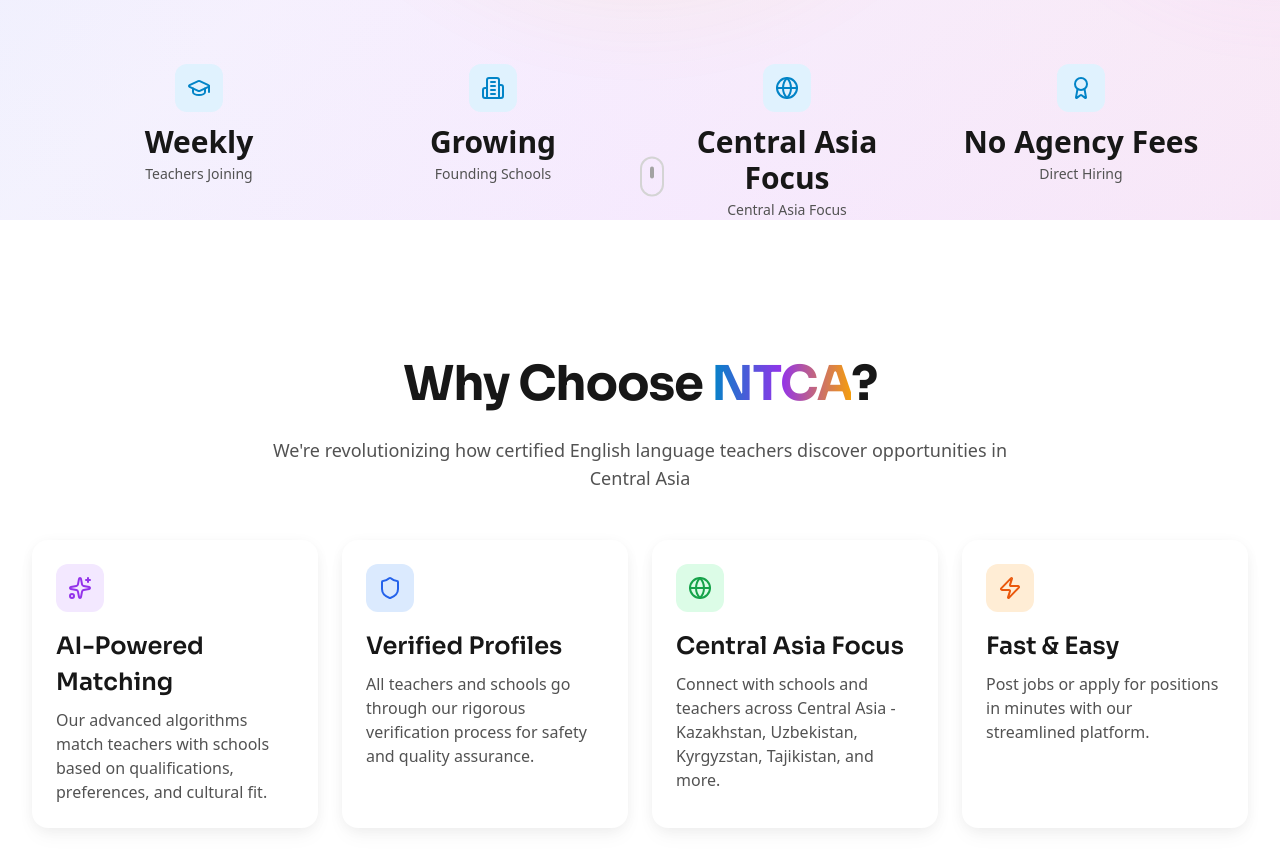
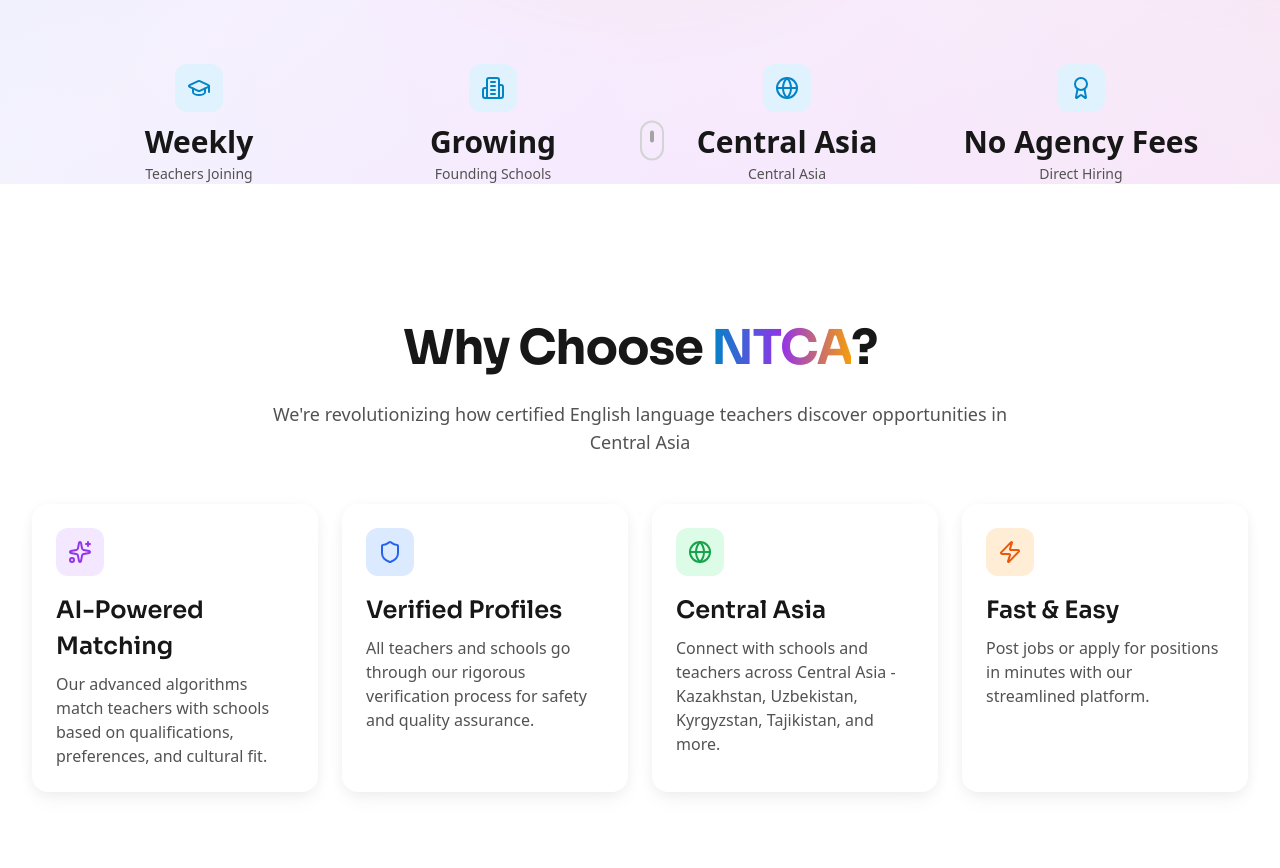
Before and after one commit to GeorgePierce1984/ntca, a React (Vite) app: page / in a window 1280 px wide. Shown: the part 840-1708 px from the top of the page. Built offline with nearby package versions, Linux system fonts and the light colour scheme.

Commit message:
Homepage: rename 'Central Asia Focus' to 'Central Asia'

```diff
--- a/src/components/sections/Hero.tsx
+++ b/src/components/sections/Hero.tsx
@@ -20,7 +20,7 @@ import { CENTRAL_ASIA_COUNTRIES } from "@/constants/options";
 const stats = [
   { label: "Teachers Joining", value: "Weekly", icon: GraduationCap },
   { label: "Founding Schools", value: "Growing", icon: Building2 },
-  { label: "Central Asia Focus", value: "Central Asia Focus", icon: Globe },
+  { label: "Central Asia", value: "Central Asia", icon: Globe },
   { label: "Direct Hiring", value: "No Agency Fees", icon: Award },
 ];
 
--- a/src/pages/HomePage.tsx
+++ b/src/pages/HomePage.tsx
@@ -39,7 +39,7 @@ const features = [
   },
   {
     icon: Globe,
-    title: "Central Asia Focus",
+    title: "Central Asia",
     description:
       "Connect with schools and teachers across Central Asia - Kazakhstan, Uzbekistan, Kyrgyzstan, Tajikistan, and more.",
     color: "text-green-600",
```
